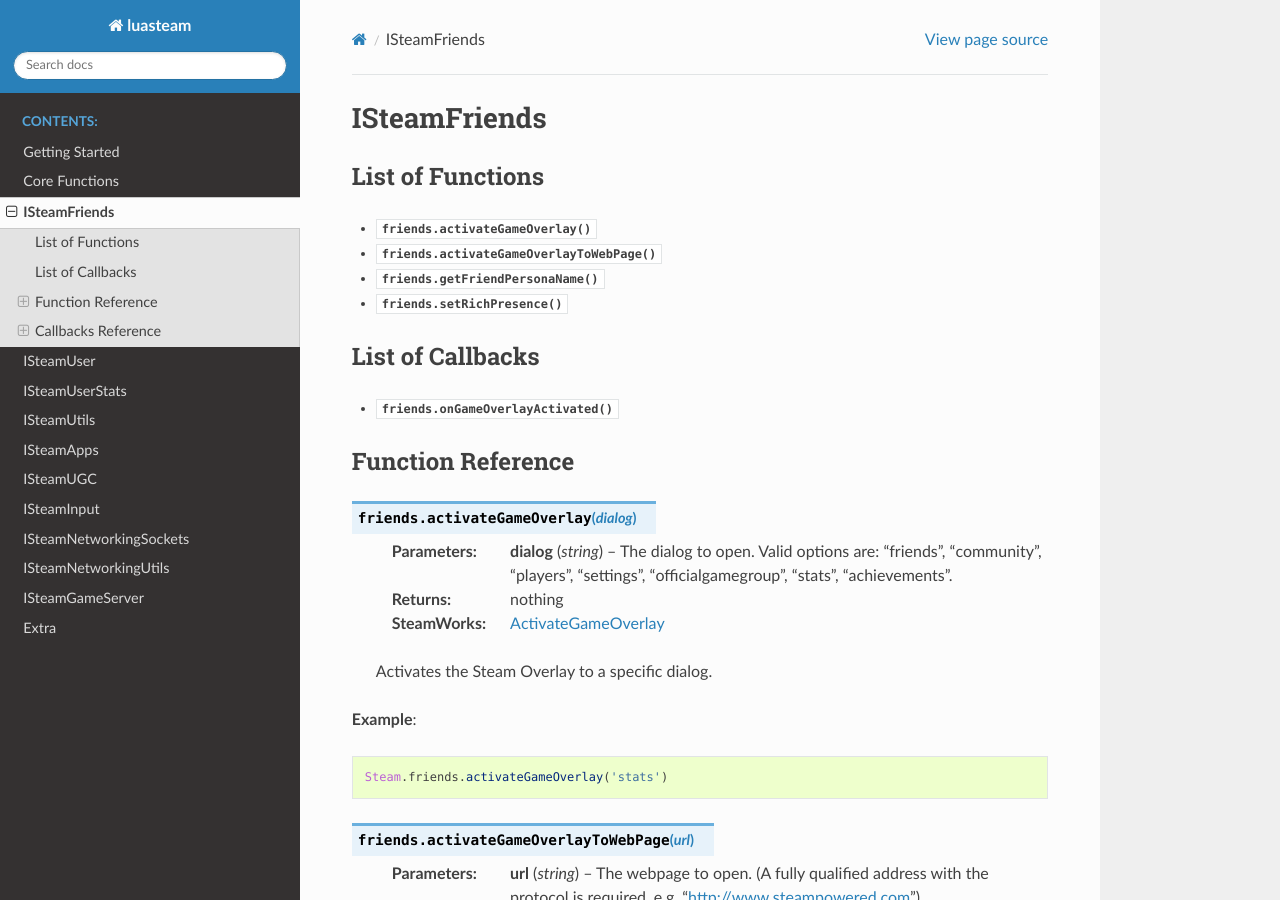
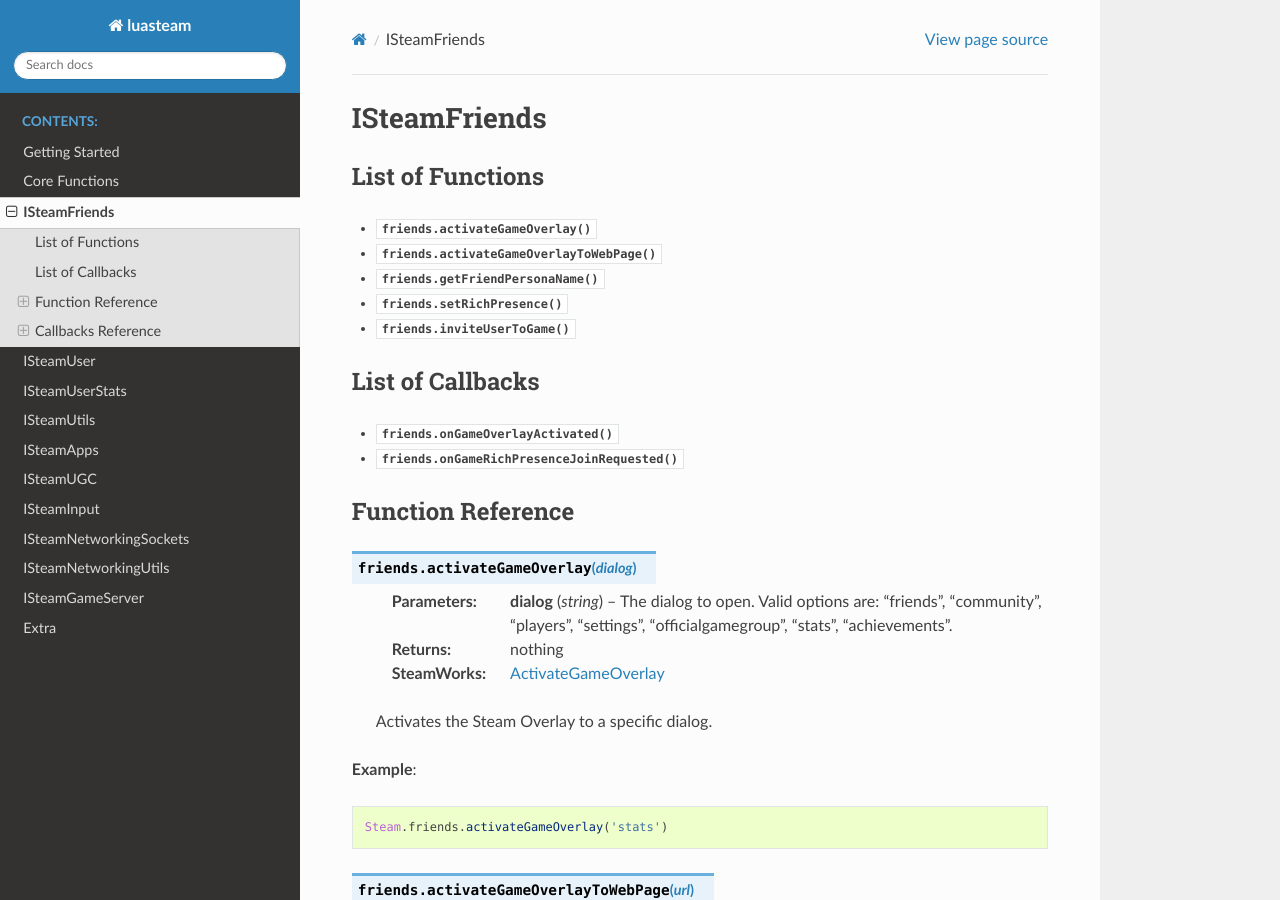
Before and after one commit to uspgamedev/luasteam, a Sphinx documentation site: the page built from docs/friends.rst, in a window 1280 px wide and 900 px high. Built offline with Sphinx 7.4.7 and the Read the Docs theme 2.0.0, drawn with Linux system fonts in a browser that asks for light colours.

Commit message:
Add missing doc links

```diff
--- a/docs/apps.rst
+++ b/docs/apps.rst
@@ -7,6 +7,7 @@
 
 * :func:`apps.getCurrentGameLanguage`
 * :func:`apps.isDlcInstalled`
+* :func:`apps.getLaunchCommandLineParam`
 
 
 Function Reference
--- a/docs/friends.rst
+++ b/docs/friends.rst
@@ -9,11 +9,13 @@
 * :func:`friends.activateGameOverlayToWebPage`
 * :func:`friends.getFriendPersonaName`
 * :func:`friends.setRichPresence`
+* :func:`friends.inviteUserToGame`
 
 List of Callbacks
 -----------------
 
 * :func:`friends.onGameOverlayActivated`
+* :func:`friends.onGameRichPresenceJoinRequested`
 
 
 Function Reference
```
